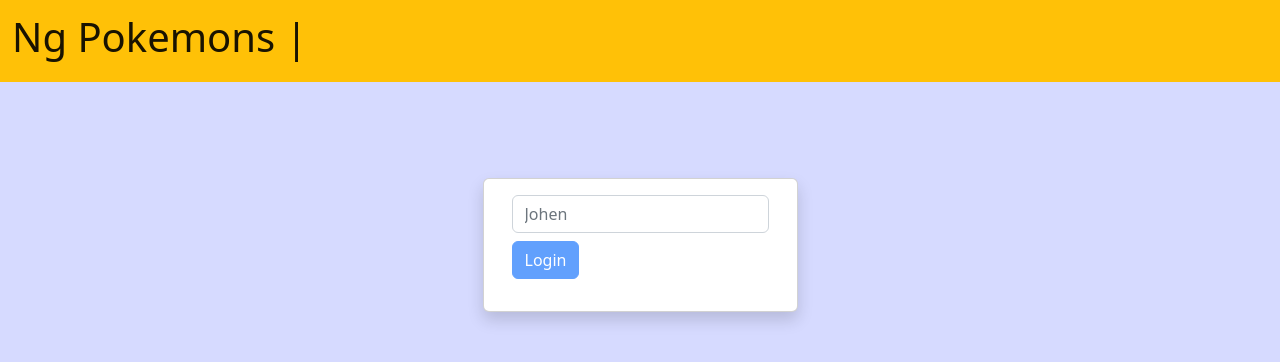
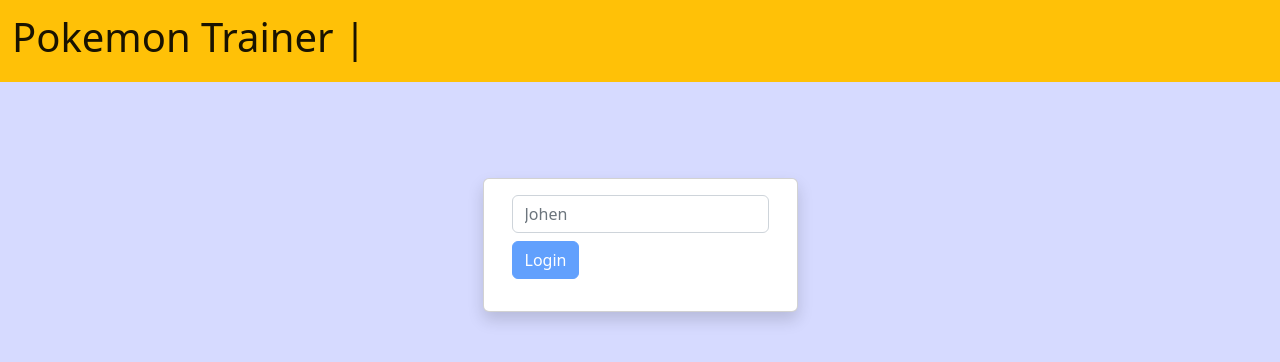
Before and after one commit to emilsolgaard1/pokemon-trainer, an Angular app: page /landing in a window 1280 px wide. Shown: the top 362 px of the page. Built offline with nearby package versions, Linux system fonts and the light colour scheme.

Commit message:
Added log out funtionality to the navbar

```diff
--- a/src/app/components/navbar/navbar.component.html
+++ b/src/app/components/navbar/navbar.component.html
@@ -1,7 +1,7 @@
 <nav class="navbar navbar-expand-lg bg-body-tertiary bg-warning ">
     <div class="container-fluid">
         <a class="navbar-brand" routerLink="/catalogue">
-            <h1>Ng Pokemons |</h1>
+            <h1>Pokemon Trainer |</h1>
         </a>
         <ng-container *ngIf="user!==undefined">
             <button class="navbar-toggler" type="button" data-bs-toggle="collapse" data-bs-target="#navbarNavAltMarkup"
@@ -10,6 +10,7 @@
             </button>
             <div class="collapse navbar-collapse" id="navbarNavAltMarkup">
                 <div class="navbar-nav">
+                    <div></div>
                     <div class="nav-item">
                         <a class="nav-link " routerLink="/catalogue">
                             <h6>Catalogue</h6>
@@ -20,11 +21,11 @@
                             <h6>Trainer</h6>
                         </a>
                     </div>
-                    <!-- <div class="nav-item">
+                    <div class="nav-item">
                         <button class="btn btn-sm btn-link nav-link " type="submit" (click)="handleLogout()">
                             <h6>Log out</h6>
                         </button>
-                    </div> -->
+                    </div>
                 </div>
             </div>
         </ng-container>
--- a/src/app/components/navbar/navbar.component.ts
+++ b/src/app/components/navbar/navbar.component.ts
@@ -22,6 +22,6 @@ export class NavbarComponent {
 
   public handleLogout():void{
     StorageUtil.storageDelete<User>(StorageKeys.User)
-    //this.router.navigateByUrl("/catalogue")
+    window.location.reload();
   }
 }
```
